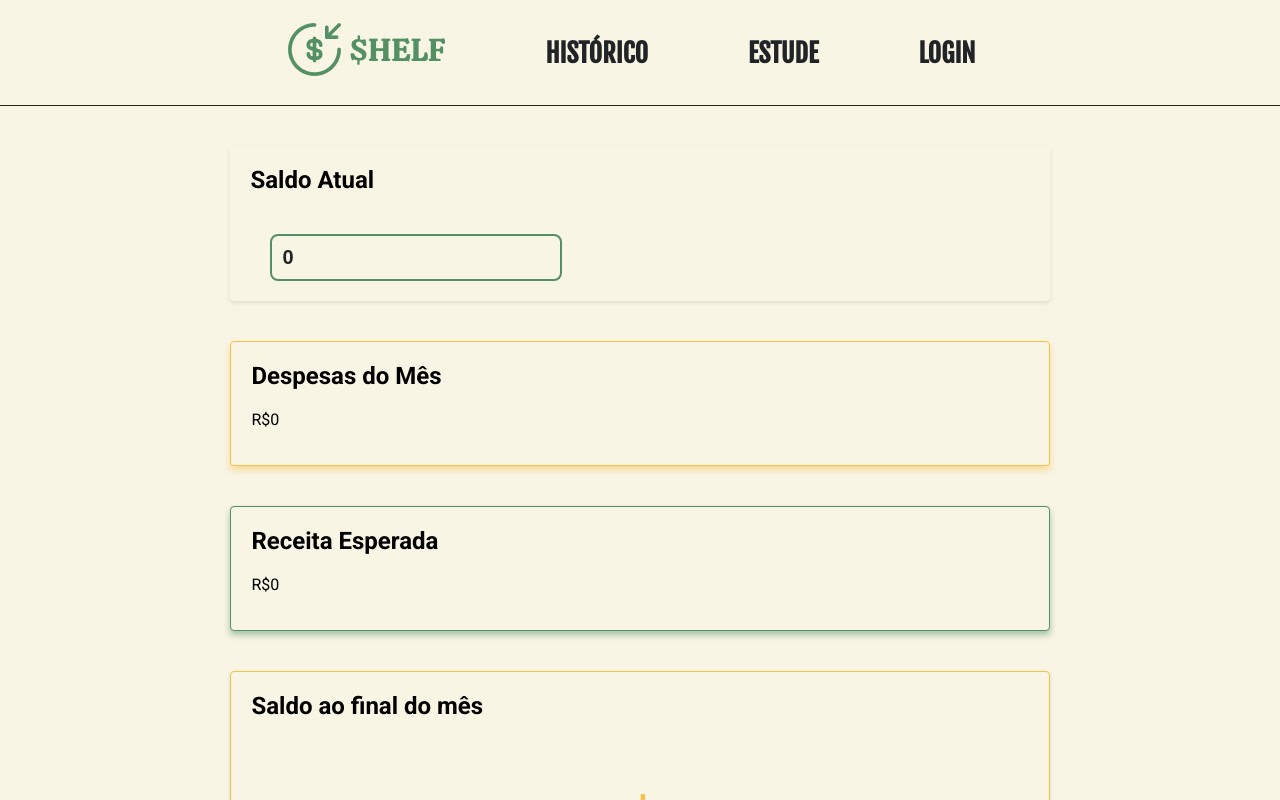
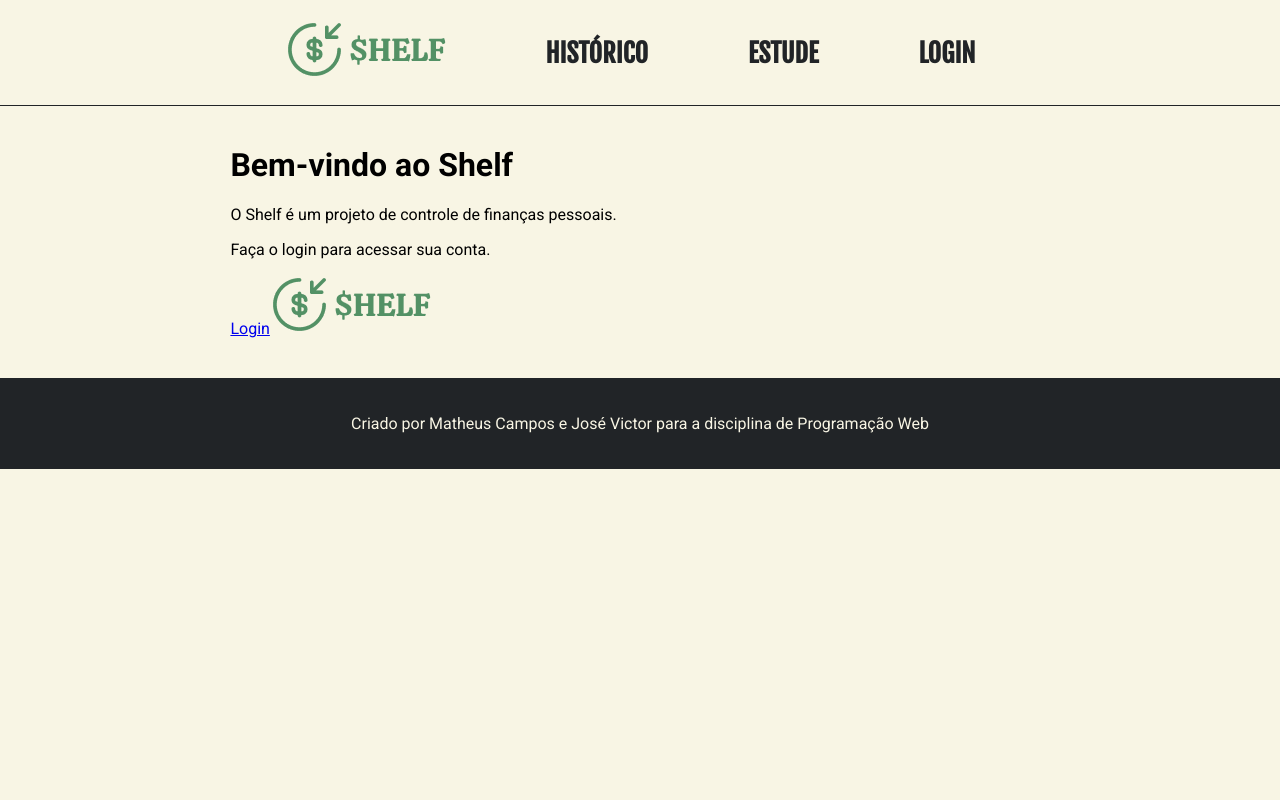
Before and after one commit to matheuscampos-it/plataforma-shelf, a React (Create React App) app: page / in a window 1280 px wide. Shown: the top 800 px of the page. Built offline with nearby package versions, Linux system fonts and the light colour scheme.

Commit message:
Atualização página inicial (login false/true)

```diff
--- a/src/Home.js
+++ b/src/Home.js
@@ -1,18 +1,33 @@
 import React, { useState } from 'react';
+import { Link } from 'react-router-dom';
+import logo from './imagens/shelf-logo.png';
 
 function Home() {
   const [saldoAtual, setSaldoAtual] = useState(0);
   const [despesasAberto, setDespesasAberto] = useState(false);
   const [receitasAberto, setReceitasAberto] = useState(false);
-
   const [aluguel, setAluguel] = useState(0);
   const [alimentacao, setAlimentacao] = useState(0);
   const [transporte, setTransporte] = useState(0);
   const [despesasOutros, setDespesasOutros] = useState(0);
-
   const [salario, setSalario] = useState(0);
   const [investimentos, setInvestimentos] = useState(0);
   const [receitasOutros, setReceitasOutros] = useState(0);
+  const [isLoggedIn, setIsLoggedIn] = useState(false); // Estado de login do usuário
+
+  if (!isLoggedIn) {
+    return (
+      <main>
+        <div className="generic-home">
+          <h1>Bem-vindo ao Shelf</h1>
+          <p>O Shelf é um projeto de controle de finanças pessoais.</p>
+          <p>Faça o login para acessar sua conta.</p>
+          <Link to="/login">Login</Link>
+          <img src={logo} alt="Logo" />
+        </div>
+      </main>
+    );
+  }
 
   const despesasTotal = aluguel + alimentacao + transporte + despesasOutros;
   const receitaTotal = salario + investimentos + receitasOutros;
```
